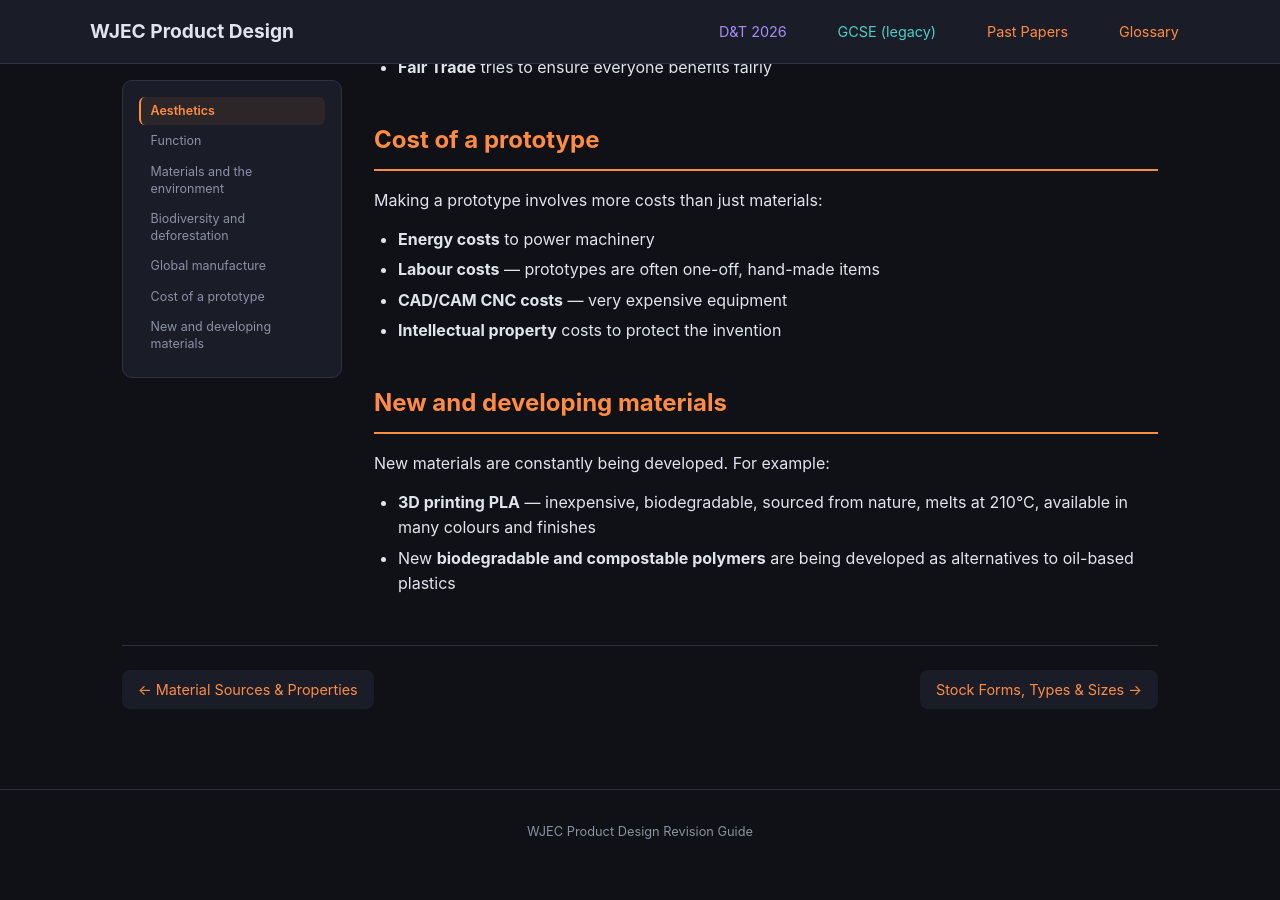
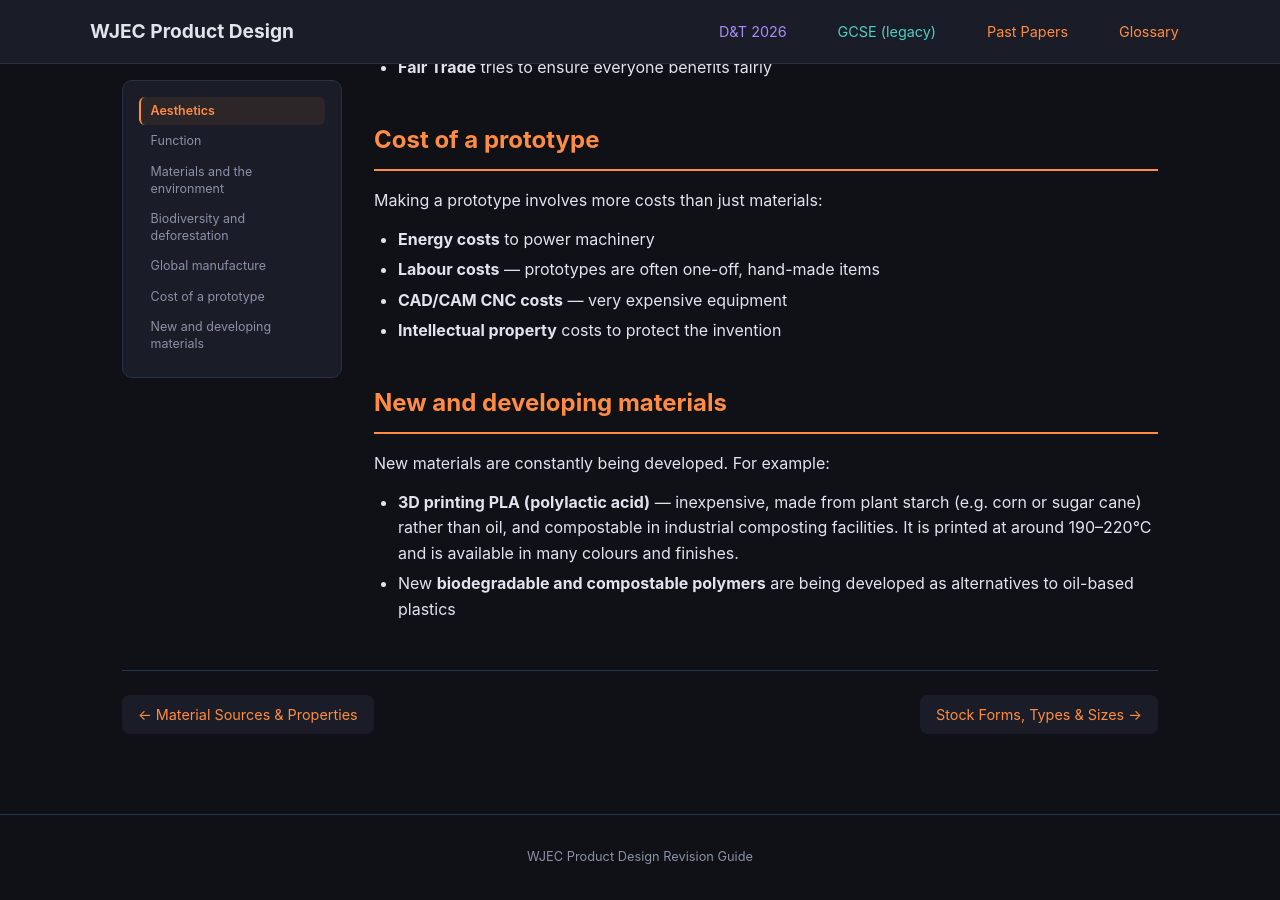
Before and after one commit to jase1979/pd, a Jekyll site: the page built from gcse/unit2/material-selection/index.md, in a window 1280 px wide and 900 px high, scrolled down 2294 px. Built offline with Jekyll 4.4.1, drawn with Linux system fonts in a browser that asks for light colours; before the commit the page ends 3168 px from its top, so only the background shows below that.

Commit message:
fix(gcse/material-selection): correct PLA description
Co-Authored-By: Claude Opus 5.5 <noreply@anthropic.com>
Claude-Session: https://claude.ai/code/session_01DpfhjA9JZdn9Fs3Y2Cfuwh

```diff
--- a/gcse/unit2/material-selection/index.md
+++ b/gcse/unit2/material-selection/index.md
@@ -75,5 +75,5 @@ Making a prototype involves more costs than just materials:
 
 New materials are constantly being developed. For example:
 
-- **3D printing PLA** — inexpensive, biodegradable, sourced from nature, melts at 210°C, available in many colours and finishes
+- **3D printing PLA (polylactic acid)** — inexpensive, made from plant starch (e.g. corn or sugar cane) rather than oil, and compostable in industrial composting facilities. It is printed at around 190–220°C and is available in many colours and finishes.
 - New **biodegradable and compostable polymers** are being developed as alternatives to oil-based plastics
```
